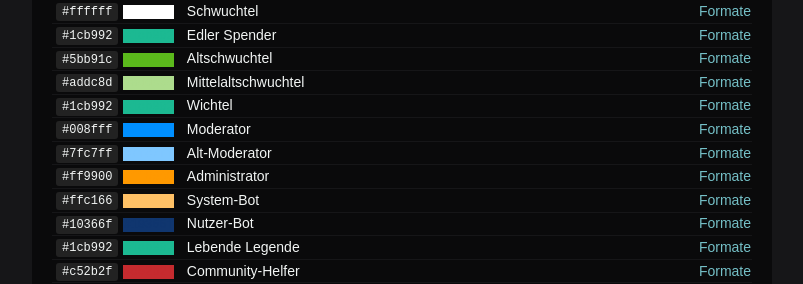
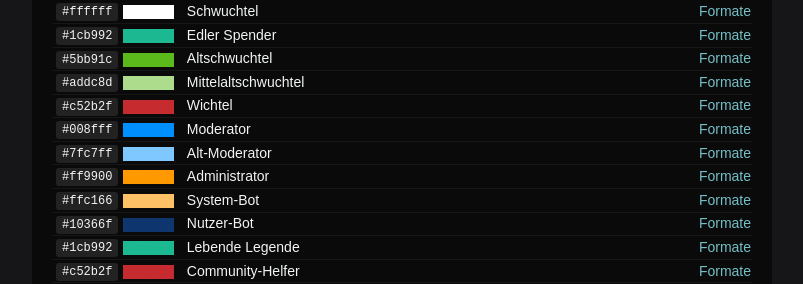
Before and after one commit to holzmaster/userscripts, a Jekyll site: the page built from eckdaten.html, in a window 1280 px wide and 900 px high, scrolled down 1151 px. Shown: the part 160-444 px from the top of the window, without its empty margins (238-1041 px from the left). Built offline with Jekyll 4.4.1, drawn with Linux system fonts in a browser that asks for light colours.

Commit message:
Fix wichtel

```diff
--- a/eckdaten.html
+++ b/eckdaten.html
@@ -34,7 +34,7 @@ user_titles:
   -
     name: Wichtel
     css: um8
-    color: 1cb992
+    color: c52b2f
   -
     name: Moderator
     css: um5
```
